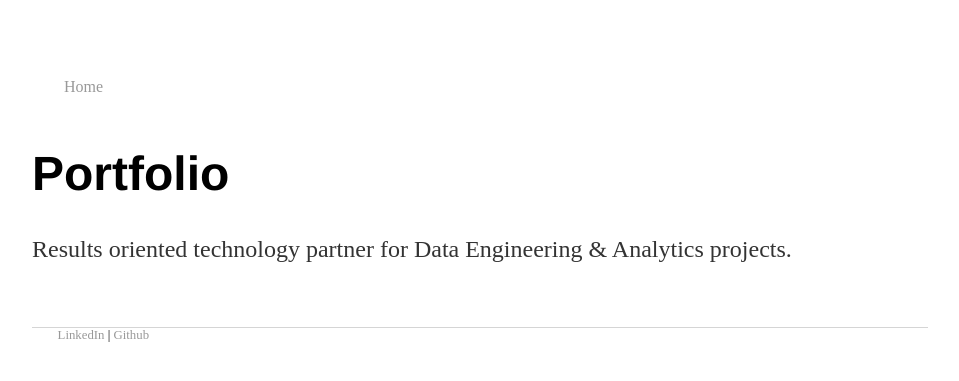
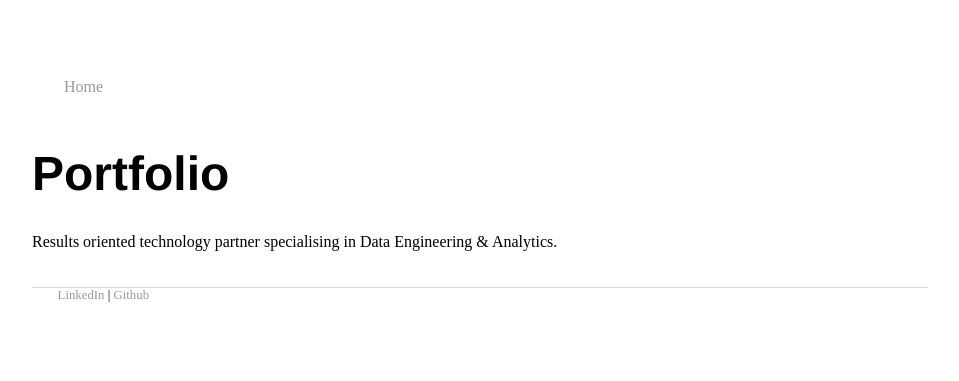
Before and after one commit to mwportfolio/mwportfolio.github.io, a Jekyll site: the page built from index.html, in a window 1280 px wide. Shown: the top 381 px of the page, without its empty margins (160-1119 px from the left). Built offline with Jekyll 4.4.1, drawn with Linux system fonts in a browser that asks for light colours.

Commit message:
Update index.html

```diff
--- a/index.html
+++ b/index.html
@@ -4,7 +4,7 @@ title: Portfolio
 ---
 <div class="blurb">
 	<h1>Portfolio</h1>
-	<p>Results oriented technology partner for Data Engineering & Analytics projects.</p>
+	<div>Results oriented technology partner specialising in Data Engineering & Analytics.</div>
 
 
 </div>
```
